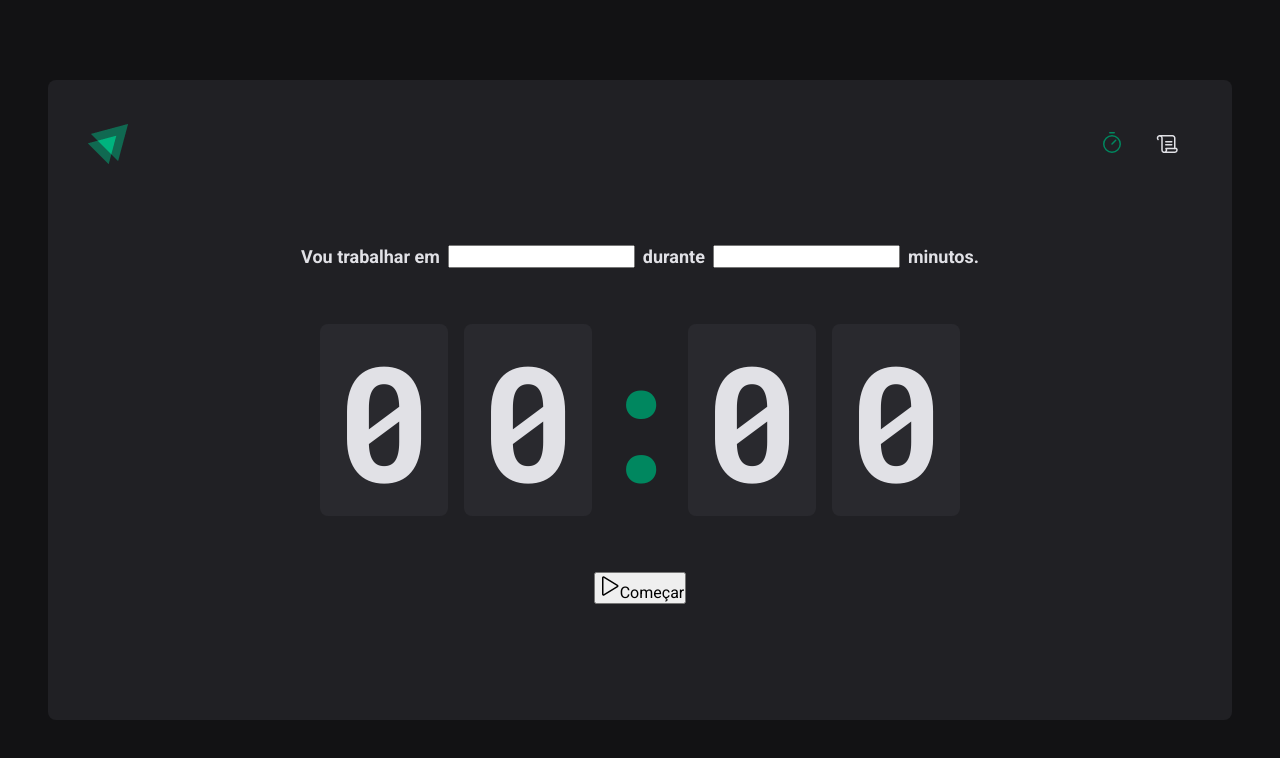
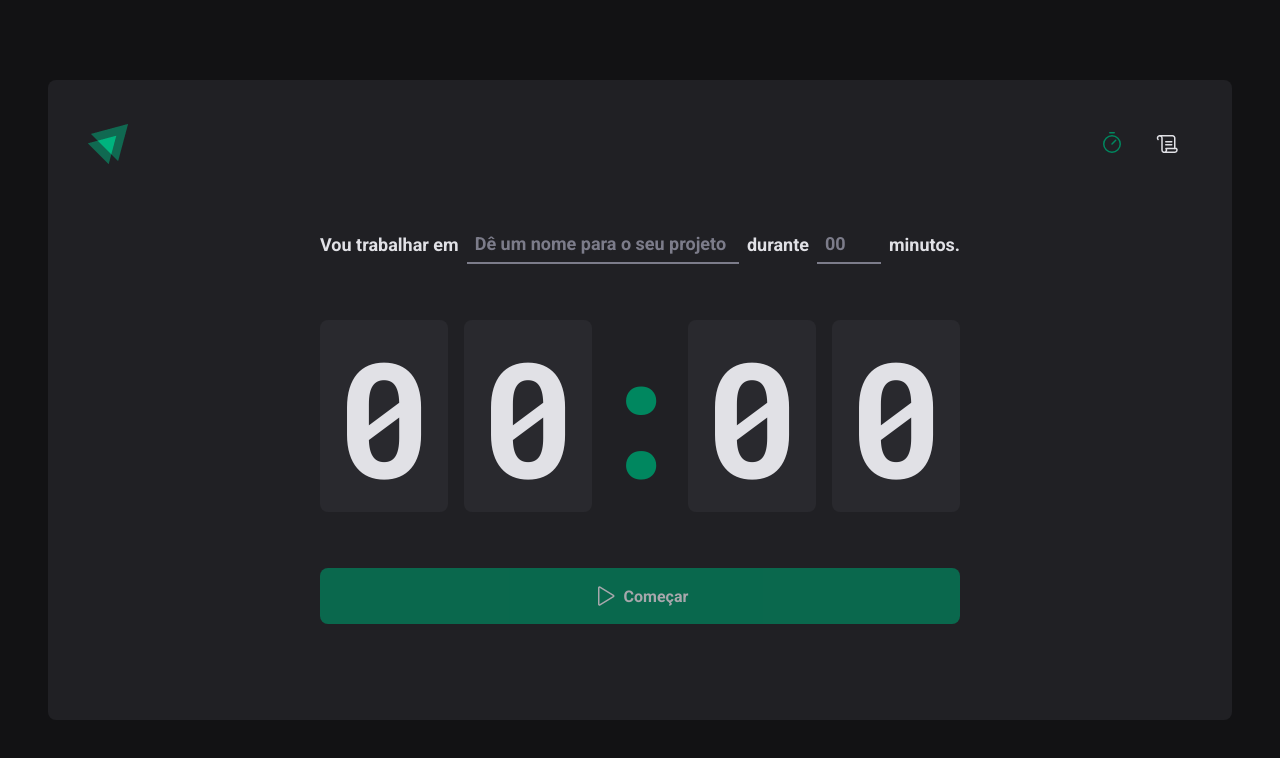
Before and after one commit to francelinom/ignite-timer, a React (Vite) app: page / in a window 1280 px wide. Shown: the top 758 px of the page. Built offline with nearby package versions, Linux system fonts and the light colour scheme.

Commit message:
Feat: style button

```diff
--- a/src/pages/Home/index.tsx
+++ b/src/pages/Home/index.tsx
@@ -1,5 +1,5 @@
 import { Play } from "phosphor-react";
-import { CountdownContainer, FormContainer, HomeContainer, Separator } from "./styles";
+import { CountdownContainer, FormContainer, HomeContainer, MinutesAmountInput, Separator, StartCountdownButton, TaskInput } from "./styles";
 
 export function Home() {
     return (
@@ -7,10 +7,14 @@
             <form>
                 <FormContainer>
                     <label htmlFor="task">Vou trabalhar em</label>
-                    <input type="text" id="task" />
+                    <TaskInput id="task" placeholder="Dê um nome para o seu projeto" />
 
                     <label htmlFor="minutesAmount">durante</label>
-                    <input type="number" id="minutesAmount" />
+                    <MinutesAmountInput
+                        type="number"
+                        id="minutesAmount"
+                        placeholder="00"
+                    />
 
                     <span>minutos.</span>
                 </FormContainer>
@@ -23,10 +27,10 @@
                     <span>0</span>
                 </CountdownContainer>
 
-                <button type="submit">
+                <StartCountdownButton disabled type="submit">
                     <Play size={24} />
                     Começar
-                </button>
+                </StartCountdownButton>
             </form>
         </HomeContainer>
     )
--- a/src/pages/Home/styles.ts
+++ b/src/pages/Home/styles.ts
@@ -1,4 +1,5 @@
 import styled from "styled-components";
+
 export const HomeContainer = styled.main`
   flex: 1;
   display: flex;
@@ -12,6 +13,7 @@
     gap: 3.5rem;
   }
 `;
+
 export const FormContainer = styled.div`
   width: 100%;
   display: flex;
@@ -23,6 +25,33 @@
   font-weight: bold;
   flex-wrap: wrap;
 `;
+
+const BaseInput = styled.input`
+  background: transparent;
+  height: 2.5rem;
+  border: 0;
+  border-bottom: 2px solid ${(props) => props.theme["gray-500"]};
+  font-weight: bold;
+  font-size: 1.125rem;
+  padding: 0 0.5rem;
+  color: ${(props) => props.theme["gray-100"]};
+  &:focus {
+    box-shadow: none;
+    border-color: ${(props) => props.theme["green-500"]};
+  }
+  &::placeholder {
+    color: ${(props) => props.theme["gray-500"]};
+  }
+`;
+
+export const TaskInput = styled(BaseInput)`
+  flex: 1;
+`;
+
+export const MinutesAmountInput = styled(BaseInput)`
+  width: 4rem;
+`;
+
 export const CountdownContainer = styled.div`
   font-family: "Roboto Mono", monospace;
   font-size: 10rem;
@@ -36,6 +65,7 @@
     border-radius: 8px;
   }
 `;
+
 export const Separator = styled.div`
   padding: 2rem 0;
   color: ${(props) => props.theme["green-500"]};
@@ -44,3 +74,25 @@
   display: flex;
   justify-content: center;
 `;
+
+export const StartCountdownButton = styled.button`
+  width: 100%;
+  border: 0;
+  padding: 1rem;
+  border-radius: 8px;
+  display: flex;
+  align-items: center;
+  justify-content: center;
+  gap: 0.5rem;
+  font-weight: bold;
+  cursor: pointer;
+  background: ${(props) => props.theme["green-500"]};
+  color: ${(props) => props.theme["gray-100"]};
+  &:disabled {
+    opacity: 0.7;
+    cursor: not-allowed;
+  }
+  &:not(:disabled):hover {
+    background: ${(props) => props.theme["green-700"]};
+  }
+`;
```
